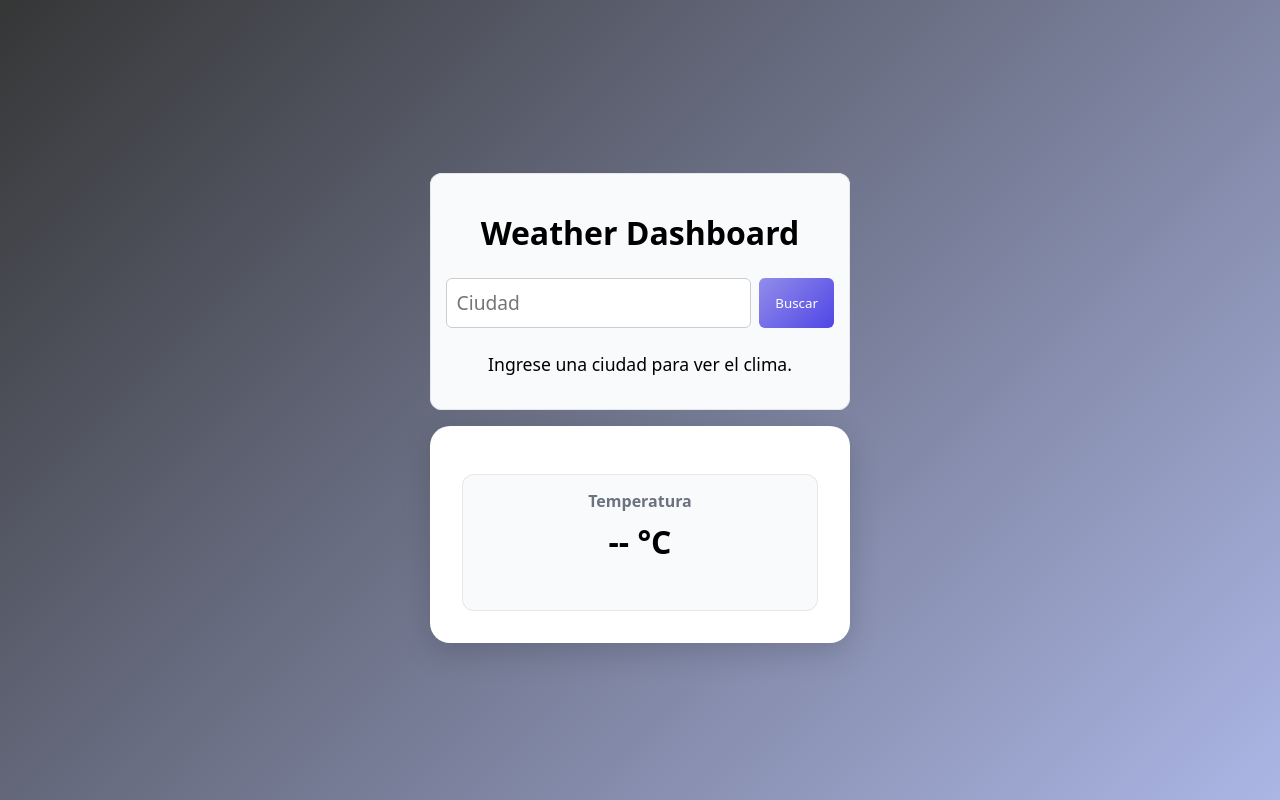
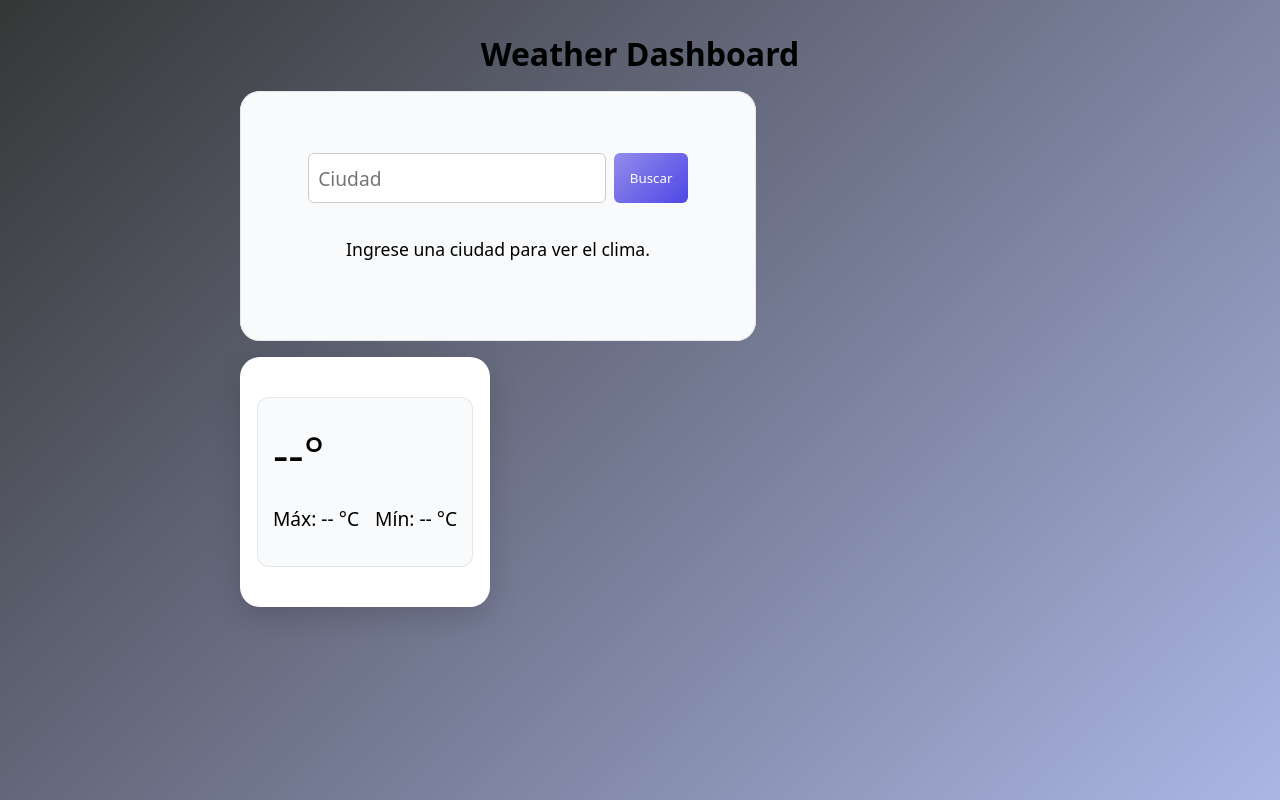
Before and after one commit to camilokurk/weather-dashboard, a Flask app: page / in a window 1280 px wide. Run offline with Flask 3, Linux system fonts and the light colour scheme.

Commit message:
Funcionamiento del widget e integración del grid, falta mucho trabajo

```diff
--- a/app.py
+++ b/app.py
@@ -27,7 +27,10 @@ def weather():
 
     weather_url = (
         "https://api.open-meteo.com/v1/forecast"
-        f"?latitude={lat}&longitude={lon}&current_weather=true"
+        f"?latitude={lat}&longitude={lon}"
+        "&current_weather=true"
+        "&daily=temperature_2m_max,temperature_2m_min"
+        "&timezone=auto"
     )
 
     weather_response = requests.get(weather_url)
--- a/static/style.css
+++ b/static/style.css
@@ -2,43 +2,76 @@
     box-sizing: border-box;
     font-family: system-ui, -apple-system, BlinkMacSystemFont, sans-serif;
 }
+
+.size-1x1 {
+    grid-column: span 1;
+    grid-row: span 1;
+}
+
+.size-1x2 {
+    grid-column: span 1;
+    grid-row: span 2;
+}
+
+.size-2x1 {
+    grid-column: span 2;
+    grid-row: span 1;
+}
+
+.size-2x2 {
+    grid-column: span 2;
+    grid-row: span 2;
+}
+
+.size-3x1 {
+    grid-column: span 3;
+    grid-row: span 1;
+}
+
 
 body {
     margin: 0;
     min-height: 100vh;
     background: linear-gradient(135deg, #353636, #acb6e5);
     display: flex;
+    flex-direction: column;
     align-items: center;
-    justify-content: center;
+}
+
+#title {
+    margin-top: 2rem;
+    margin-bottom: 1rem;
+    font-size: 2rem;
+    color: black;
+    align-self: center;
 }
 
 .app {
-    display: flex;
-    flex-direction: column;
+    display: grid;
+    grid-auto-columns: 250px;
+    grid-auto-rows: 250px;
     width: 100%;
-    max-width: 420px;
-    text-align: center;
+    max-width: 800px;
     gap: 1rem;
 }
 
+/* TARJETA SELECT CITY */
 .select-city {
     background: #f9fafb;
-    border-radius: 12px;
+    border-radius: 20px;
     padding: 1rem;
-    margin-top: 1rem;
     box-shadow: inset 0 0 0 1px #e5e7eb;
-}
-
-h1 {
-    margin-bottom: 1.5rem;
+    display: flex;
+    flex-direction: column;
+    justify-content: center;
+    align-items: center;
+    text-align: center;
 }
 
 .search {
     display: flex;
     gap: 0.5rem;
-    margin-bottom: 1.5rem;
-
-
+    margin-bottom: 1rem;
 }
 
 .search input {
@@ -57,7 +90,6 @@ h1 {
     background: linear-gradient(135deg, #928deb, #4f46e5);
     color: white;
     cursor: pointer;
-    min-height: 40px;
 }
 
 .search button:hover {
@@ -68,6 +100,7 @@ h1 {
     font-size: 1.1rem;
 }
 
+/* AUTOCOMPLETE */
 .input-wrapper {
     position: relative;
     flex: 1;
@@ -88,6 +121,14 @@ h1 {
     transition: max-height 0.3s ease;
 }
 
+.input-wrapper.active {
+    max-height: 300px;
+}
+
+.input-wrapper.active .suggestions {
+    max-height: 200px;
+}
+
 .suggestion {
     padding: 0.5rem;
     cursor: pointer;
@@ -97,43 +138,43 @@ h1 {
     background: #f0f0f0;
 }
 
-
-.input-wrapper.active {
-    max-height: 300px;
-}
-
-.input-wrapper.active .suggestions {
-    max-height: 200px;
-}
-
+/* TARJETA TEMPERATURA */
 .temperature {
+    background: white;
+    padding: 0.2rem;
+    border-radius: 20px;
+    box-shadow: 0 10px 30px rgba(0, 0, 0, 0.15);
     display: flex;
     flex-direction: column;
-    background: white;
-    padding: 2rem;
-    border-radius: 20px;
-    width: 100%;
-    max-width: 420px;
-    box-shadow: 0 10px 30px rgba(0, 0, 0, 0.15);
+    justify-content: center;
+    align-items: center;
     text-align: center;
 }
 
 .widget {
     background: #f9fafb;
     border-radius: 12px;
+    box-shadow: inset 0 0 0 1px #e5e7eb;
     padding: 1rem;
-    margin-top: 1rem;
-    box-shadow: inset 0 0 0 1px #e5e7eb;
-}
-
-.widget h2 {
-    margin: 0;
-    font-size: 1rem;
-    color: #6b7280;
 }
 
 .widget .value {
-    margin-top: 0.5rem;
+    font-size: 3rem;
+    margin: 0.5rem;
+    margin-left: 0rem;
+    justify-self: left;
+}
+
+.emoji {
     font-size: 2rem;
-    font-weight: bold;
+    margin: 0.5rem;
+    margin-left: 0rem;
+    justify-self: left;
 }
+
+.range {
+    display: flex;
+    justify-content: center;
+    gap: 1rem;
+    font-size: 1.2rem;
+}
--- a/templates/index.html
+++ b/templates/index.html
@@ -2,14 +2,17 @@
 <html lang="es">
 <head>
     <meta charset="UTF-8">
-    <title>Wheather Dashboard</title>
+    <title>Weather Dashboard</title>
     <link rel="stylesheet" href="{{ url_for('static', filename='style.css') }}">
 </head>
 <body>
+
+    <h1 id="title">Weather Dashboard</h1>
+
     <div class="app">
 
-        <div class="select-city">
-            <h1>Weather Dashboard</h1>
+        <!-- TARJETA: SELECCIÓN DE CIUDAD -->
+        <div class="select-city size-2x1">
 
             <div class="search">
                 <div class="input-wrapper">
@@ -24,47 +27,61 @@
             </p>
         </div>
 
+        <!-- TARJETA: WIDGET TEMPERATURA -->
         <div class="temperature">
-
             <div class="widget">
-                <h2>Temperatura</h2>
-                <p class="value">-- °C</p>
+                <p class="value">--°</p>
+                <p class="emoji"></p>
+                <p class="range">
+                    <span class="max">Máx: -- °C</span>
+                    <span class="min">Mín: -- °C</span>
+                </p>
+            </div>
         </div>
 
     </div>
 
-    </div>
-
-
-
     <script>
         const button = document.getElementById("load-weather");
-        const tempText = document.getElementById("temperature");
         const cityInput = document.getElementById("city");
-        const suggestions = document.getElementById("suggestions");
+        const suggestionsBox = document.getElementById("suggestions");
+        const inputWrapper = document.querySelector(".input-wrapper");
 
-        button.addEventListener("click", () => {
+        const tempValue = document.querySelector(".value");
+        const tempEmoji = document.querySelector(".emoji");
+        const tempMax = document.querySelector(".max");
+        const tempMin = document.querySelector(".min");
+
+        function loadWeather() {
             const city = cityInput.value;
 
             fetch(`/weather?city=${encodeURIComponent(city)}`)
-                .then(response => response.json())
+                .then(res => res.json())
                 .then(data => {
                     if (data.error) {
-                        tempText.textContent = data.error;
+                        tempValue.textContent = data.error;
                         return;
                     }
 
                     const temp = data.current_weather.temperature;
-                    tempText.textContent = `${city}: ${temp} °C`;
+                    const max = data.daily.temperature_2m_max[0];
+                    const min = data.daily.temperature_2m_min[0];
+
+                    let emoji = "";
+                    if (temp > 25) emoji = "☀️";
+                    else if (temp < 18) emoji = "❄️";
+
+                    tempValue.textContent = `${temp}°`;
+                    tempEmoji.textContent = `${emoji}`;
+                    tempMax.textContent = `Máx: ${max}°`;
+                    tempMin.textContent = `Mín: ${min}°`;
                 })
-                .catch(error => {
-                    console.error(error);
-                    tempText.textContent = "Error al cargar el clima.";
+                .catch(() => {
+                    tempValue.textContent = "Error al cargar el clima";
                 });
-        });
+        }
 
-        const suggestionsBox = document.getElementById("suggestions");
-        const inputWrapper = document.querySelector(".input-wrapper");
+        button.addEventListener("click", loadWeather);
 
         cityInput.addEventListener("input", () => {
             const query = cityInput.value;
@@ -79,6 +96,7 @@
                 .then(res => res.json())
                 .then(cities => {
                     suggestionsBox.innerHTML = "";
+
                     if (cities.length === 0) {
                         inputWrapper.classList.remove("active");
                         return;
@@ -102,15 +120,13 @@
                 });
         });
 
-
-cityInput.addEventListener("keydown", (event) => {
-    if (event.key === "Enter") {
-        button.click();
+        cityInput.addEventListener("keydown", (e) => {
+            if (e.key === "Enter") {
+                loadWeather();
                 suggestionsBox.innerHTML = "";
                 inputWrapper.classList.remove("active");
             }
         });
-
 
         cityInput.addEventListener("blur", () => {
             setTimeout(() => {
@@ -118,13 +134,6 @@ cityInput.addEventListener("blur", () => {
                 inputWrapper.classList.remove("active");
             }, 100);
         });
-
-
-        cityInput.addEventListener("keydown", (event) => {
-            if (event.key === "Enter") {
-                button.click();
-            }
-        });
     </script>
 
 </body>
```
Lines whose indentation alone changed are shown as unchanged.
